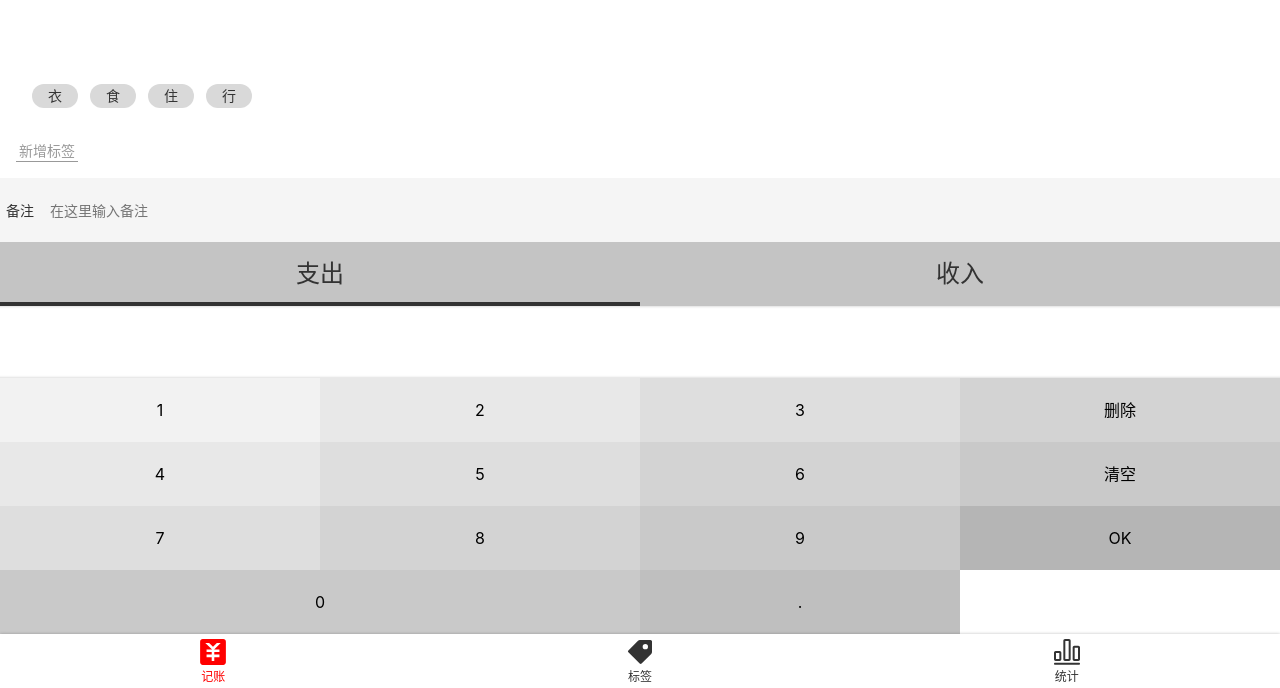
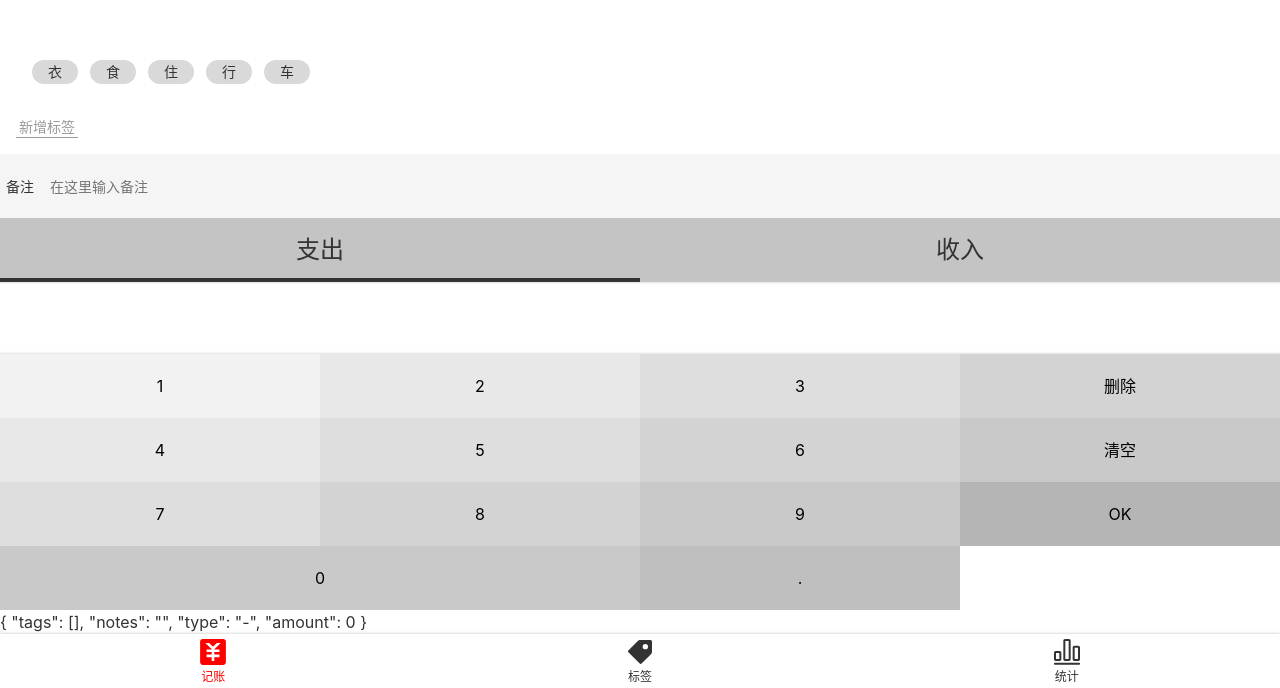
Before and after one commit to liu0haha123/535-money, a Vue app: page /#/money in a window 1280 px wide. Shown: the part 112-800 px from the top of the page. Built offline with nearby package versions, Linux system fonts and the light colour scheme.

Commit message:
收集4个子组件的数据

```diff
--- a/src/components/Money/Notes.vue
+++ b/src/components/Money/Notes.vue
@@ -9,11 +9,15 @@
 
 <script lang="ts">
 import Vue from 'vue';
-import {Component} from 'vue-property-decorator';
+import {Component,Watch} from 'vue-property-decorator';
 
 @Component
 export default class Notes extends Vue {
   value = '';
+  @Watch("value")
+  onValueChanged(value:string){
+    this.$emit("update:value",value)
+  }
 }
 </script>
 
--- a/src/components/Money/NumberPad.vue
+++ b/src/components/Money/NumberPad.vue
@@ -61,7 +61,7 @@ export default class NumberPad extends Vue {
   }
 
   ok() {
-    console.log("ok");
+    this.$emit("update:value",this.output)
   }
 
 }
--- a/src/components/Money/Tags.vue
+++ b/src/components/Money/Tags.vue
@@ -1,21 +1,44 @@
 <template>
   <div class="tags" >
     <div class="new">
-      <button>新增标签</button>
+      <button @click="create">新增标签</button>
     </div>
     <ul class="current">
-      <li>衣</li>
-      <li>食</li>
-      <li>住</li>
-      <li>行</li>
+      <li v-for="tag in dataSource" :key="tag" @click="toggle(tag)" :class="{selected:selectedTags.indexOf(tag) >=0}">{{tag}}</li>
     </ul>
   </div>
 </template>
 
 <script lang="ts">
-export default {
-  name: 'Tags'
-};
+import Vue from "vue"
+import {Component, Prop} from 'vue-property-decorator';
+
+@Component
+export default class Tags extends Vue{
+  @Prop() readonly dataSource: string[] | undefined ;
+  selectedTags:string[] = [];
+  toggle(tag:string){
+    const index  = this.selectedTags.indexOf(tag);
+    if(index >=0){
+      this.selectedTags.splice(index,1);
+    }
+    else{
+      this.selectedTags.push(tag);
+    }
+    this.$emit("update:value",this.selectedTags)
+  }
+  create(){
+    const name = window.prompt("请输入要新增的标签")
+    if(name === ""){
+      // todo 这里有bug，直接取消还是会添加一个空的标签
+      window.alert("标签名不能为空")
+    }
+    else if(this.dataSource && name !== "") {
+      this.$emit("update:dataSource", [...this.dataSource, name])
+    }
+  }
+
+}
 </script>
 
 <style lang='scss' scoped>
@@ -31,7 +54,8 @@ export default {
     flex-wrap: wrap;
 
     > li{
-      background-color: #d9d9d9;
+      $bg:#d9d9d9;
+      background-color: $bg;
       $h:24px;
       height: $h;
       border-radius: $h/2;
@@ -39,6 +63,9 @@ export default {
       margin-right: 12px;
       line-height: $h;
       margin-top: 4px;
+      &.selected{
+        background-color: darken($bg,50%);
+      }
     }
   }
   > .new{
--- a/src/components/Money/Types.vue
+++ b/src/components/Money/Types.vue
@@ -1,9 +1,9 @@
 <template>
     <ul class="types">
-      <li :class="type === '-' && 'selected'"
+      <li :class="value === '-' && 'selected'"
           @click="selectType('-')">支出
       </li>
-      <li :class="type === '+' && 'selected'"
+      <li :class="value === '+' && 'selected'"
           @click="selectType('+')">收入
       </li>
     </ul>
@@ -14,15 +14,17 @@ import Vue from "vue"
 import {Component,Prop} from 'vue-property-decorator';
 @Component
 export default class Types extends Vue{
-  type = '-'; // '-'表示支出，'+'表示收入
-  @Prop(Number)xxx:number | undefined;
+  // '-'表示支出，'+'表示收入
+  @Prop() readonly value!:string
 
   selectType(type: string) {
+    console.log(type);
     if (type !== '-' && type !== '+') {
       throw new Error('type is unknown');
     }
-    this.type = type;
+    this.$emit("update:value",type)
   }
+
 }
 </script>
 
--- a/src/views/Money.vue
+++ b/src/views/Money.vue
@@ -1,26 +1,58 @@
 <template>
-    <Layout class-prefix="layout">
-      <NumberPad> </NumberPad>
-      <Types :xxx="12"></Types>
-      <Notes></Notes>
-      <Tags></Tags>
-    </Layout>
+  <Layout class-prefix="layout">
+    {{record}}
+    <NumberPad  @update:value="onUpdateAmount"></NumberPad>
+    <Types :value= "record.type" @update:value="onUpdateType"></Types>
+    <Notes @update:value="onUpdateNotes"></Notes>
+    <Tags :data-source.sync="tags" @update:value="onUpateTags"></Tags>
+  </Layout>
 </template>
 
 <script lang="ts">
+import Vue from 'vue';
 import Layout from '@/components/Layout.vue';
 import NumberPad from '@/components/Money/NumberPad.vue';
 import Types from '@/components/Money/Types.vue';
 import Notes from '@/components/Money/Notes.vue';
 import Tags from '@/components/Money/Tags.vue';
-export default {
-  name: 'Money',
-  components: {Tags, Notes, Types, NumberPad, Layout},
-};
+import {Component} from 'vue-property-decorator';
+
+type Record = {
+  tags: string[],
+  notes: string,
+  type:string,
+  amount:number
+}
+
+@Component({components: {Tags, Notes, Types, NumberPad, Layout},})
+export default class Money extends Vue {
+  tags = ['衣', '食', '住', '行', '车'];
+  record:Record = {
+    tags:[],
+    notes:"",
+    type:"-",
+    amount:0
+  }
+  onUpateTags(value: string[]) {
+    this.record.tags = value
+  }
+
+  onUpdateNotes(value: string) {
+    this.record.notes = value
+  }
+
+  onUpdateType(value: string) {
+    this.record.type = value
+  }
+
+  onUpdateAmount(value: string) {
+    this.record.amount = parseFloat(value)
+  }
+}
 </script>
 <style>
 /*  不想被scoped控制全局样式放在上面的单独标签*/
-.layout-content{
+.layout-content {
   display: flex;
   flex-direction: column-reverse;
 }
```
